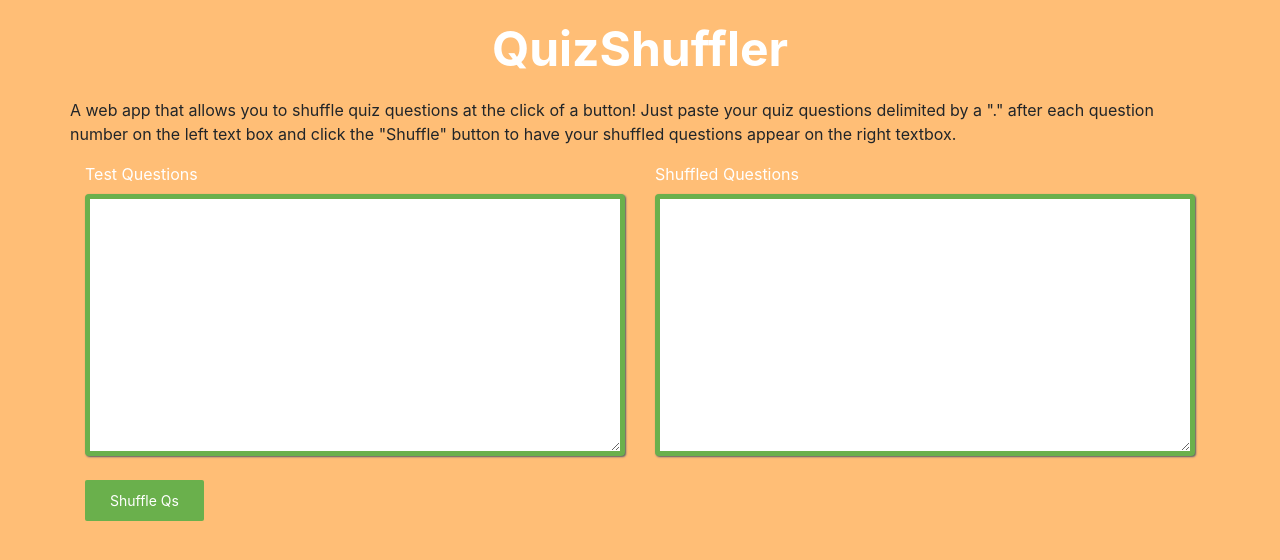
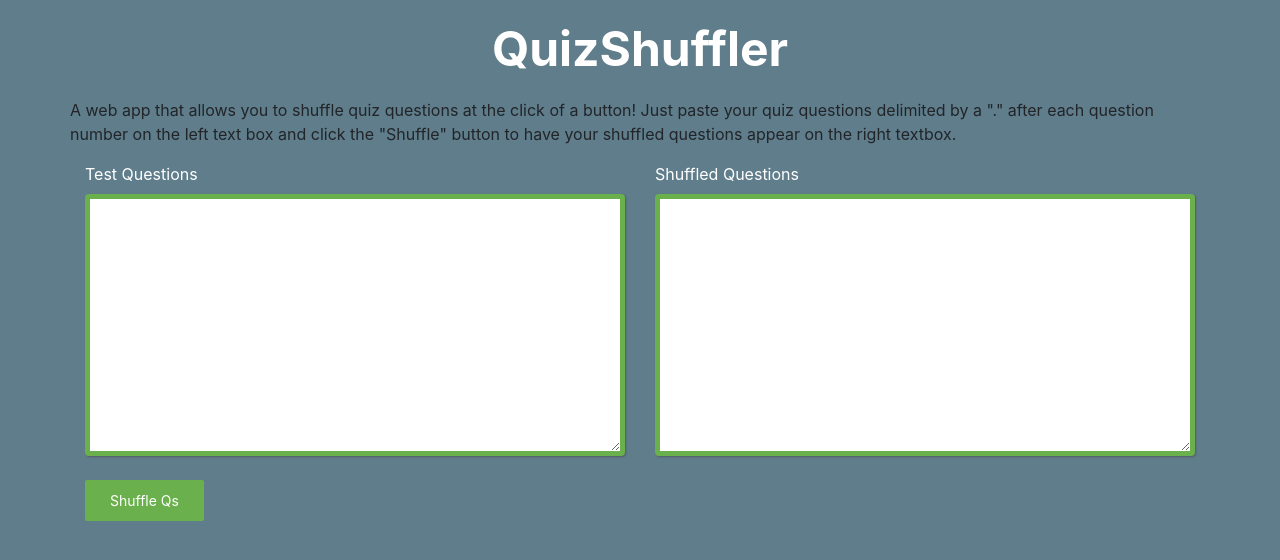
Before and after one commit to chrismomdjian/quiz-shuffler, a Flask app: page / in a window 1280 px wide. Shown: the top 560 px of the page. Run offline with Flask 2, Linux system fonts and the light colour scheme; some libraries are stand-ins or nearby versions.

Commit message:
added favicon files

```diff
--- a/static/css/main.css
+++ b/static/css/main.css
@@ -1,5 +1,5 @@
 body {
-  background-color: #ffbe76;
+  background-color: #607d8b;
 }
 
 #heading {
--- a/templates/layout.html
+++ b/templates/layout.html
@@ -2,6 +2,14 @@
 <html lang="en" dir="ltr">
   <head>
     <meta charset="utf-8">
+    <!-- Favicon links -->
+    <link rel="apple-touch-icon" sizes="180x180" href="/apple-touch-icon.png">
+    <link rel="icon" type="image/png" sizes="32x32" href="/favicon-32x32.png">
+    <link rel="icon" type="image/png" sizes="16x16" href="/favicon-16x16.png">
+    <link rel="manifest" href="/site.webmanifest">
+    <link rel="mask-icon" href="/safari-pinned-tab.svg" color="#5bbad5">
+    <meta name="msapplication-TileColor" content="#da532c">
+    <meta name="theme-color" content="#ffffff">
     <!-- Bootstrap CDN -->
     <link rel="stylesheet" href="https://stackpath.bootstrapcdn.com/bootstrap/4.1.3/css/bootstrap.min.css" integrity="sha384-MCw98/SFnGE8fJT3GXwEOngsV7Zt27NXFoaoApmYm81iuXoPkFOJwJ8ERdknLPMO" crossorigin="anonymous">
     <link rel="stylesheet" href="{{ url_for('static', filename='css/main.css') }}">
```
